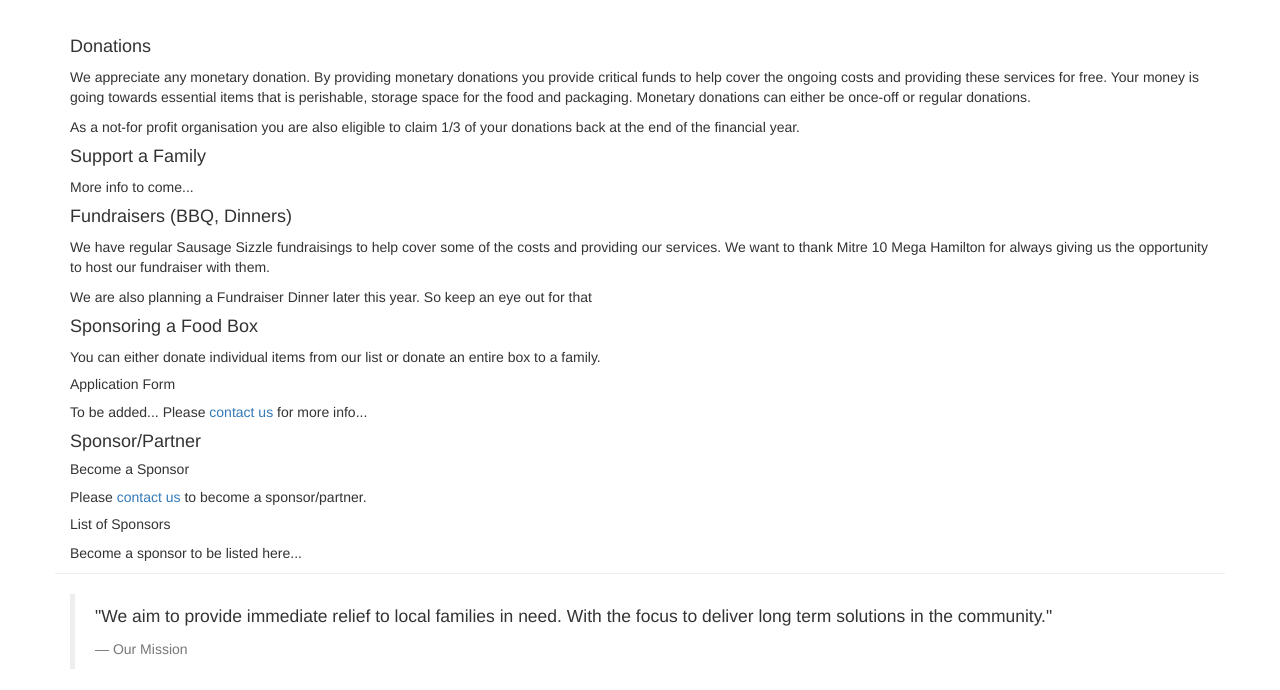
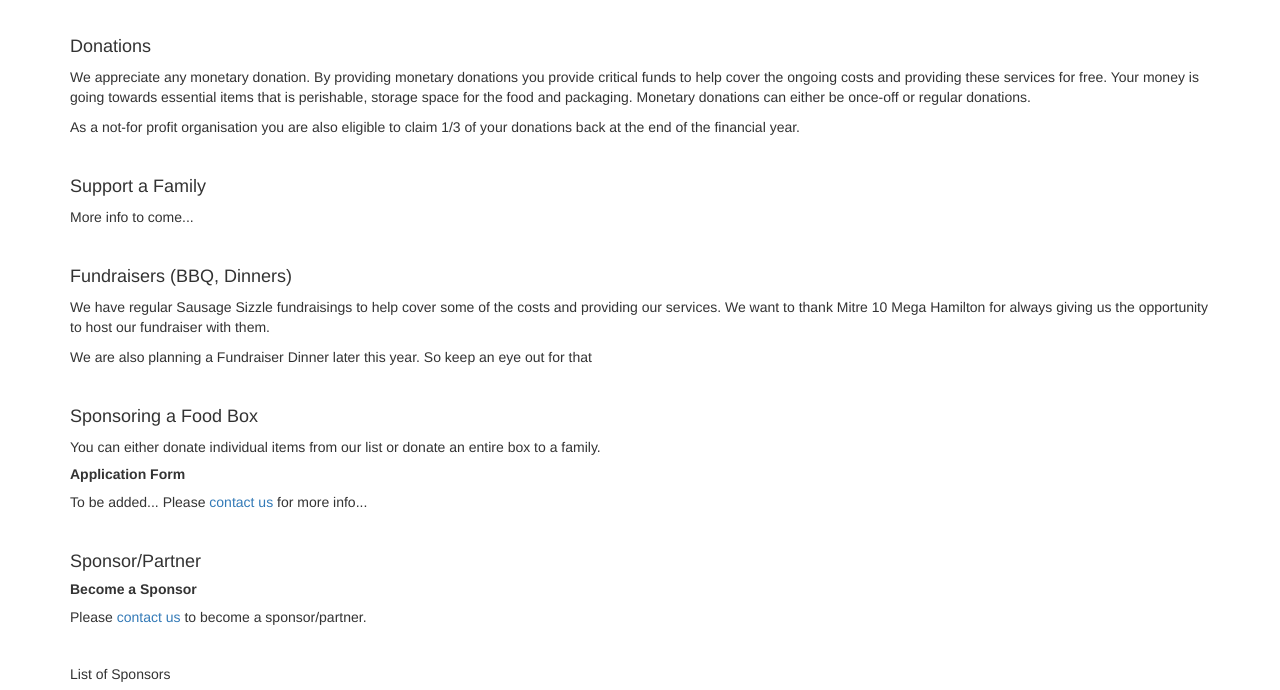
Before and after one commit to zpottie/zpottie.github.io, a plain HTML site: page get-involved.html in a window 1280 px wide. Shown: the part 101-791 px from the top of the page. Drawn offline with nearby package versions, Linux system fonts and the light colour scheme.

Commit message:
Fix get involved spacing

```diff
--- a/get-involved.html
+++ b/get-involved.html
@@ -42,18 +42,23 @@
             <h4>Donations</h4>
             <p>We appreciate any monetary donation. By providing monetary donations you provide critical funds to help cover the ongoing costs and providing these services for free. Your money is going towards essential items that is perishable, storage space for the food and packaging. Monetary donations can either be once-off or regular donations.</p>
             <p>As a not-for profit organisation you are also eligible to claim 1/3 of your donations back at the end of the financial year.</p>
+            <br>
             <h4>Support a Family</h4>
             <p>More info to come...</p>
+            <br>
             <h4>Fundraisers (BBQ, Dinners)</h4>
             <p>We have regular Sausage Sizzle fundraisings to help cover some of the costs and providing our services. We want to thank Mitre 10 Mega Hamilton for always giving us the opportunity to host our fundraiser with them.</p>
             <p>We are also planning a Fundraiser Dinner later this year. So keep an eye out for that</p>
+            <br>
             <h4>Sponsoring a Food Box</h4>
             <p>You can either donate individual items from our list or donate an entire box to a family.</p>
-            <h5>Application Form</h5>
+            <h5><strong>Application Form</strong></h5>
             <p>To be added... Please <a href="/contact-us.html">contact us</a> for more info...</p>
+            <br>
             <h4>Sponsor/Partner</h4>
-            <h5>Become a Sponsor</h5>
+            <h5><strong>Become a Sponsor</strong></h5>
             <p>Please <a href="/contact-us.html">contact us</a> to become a sponsor/partner.</p>
+            <br>
             <h5>List of Sponsors</h5>
             <p>Become a sponsor to be listed here...</p>
         </div>
```
